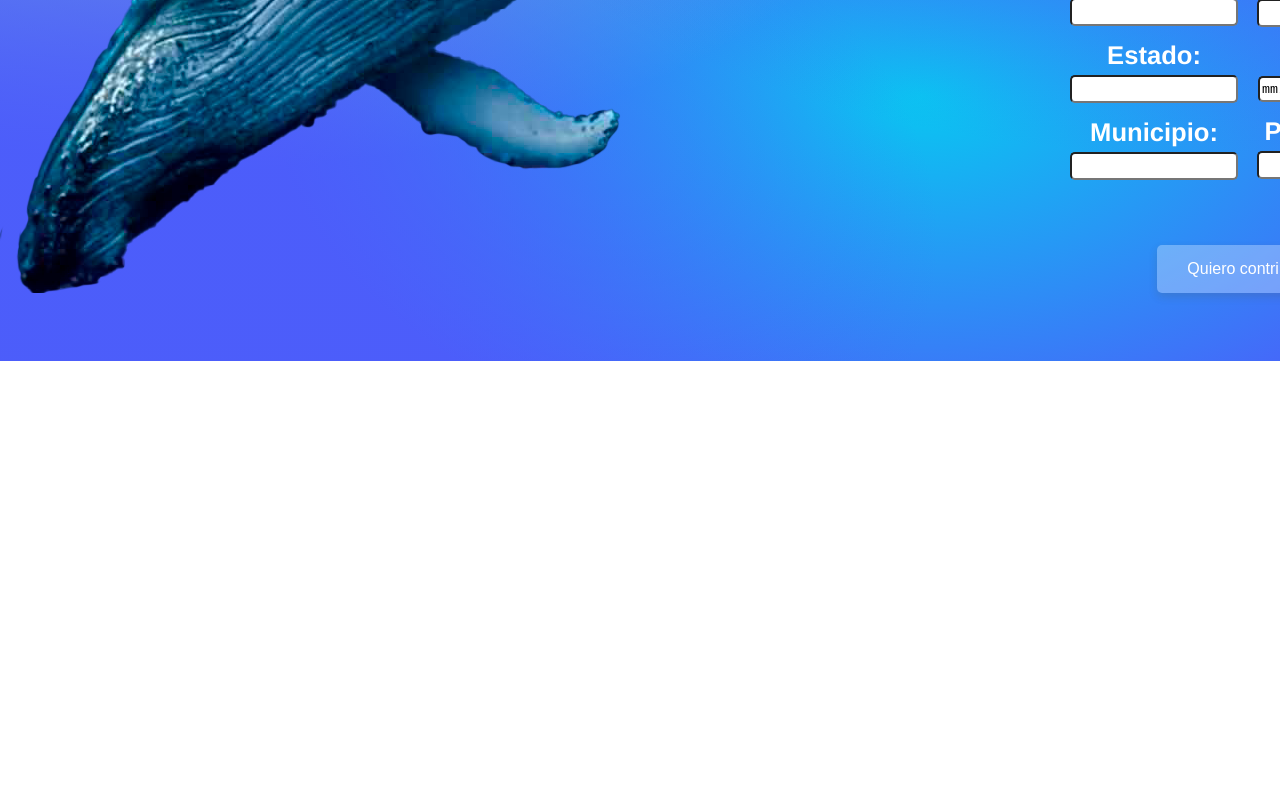
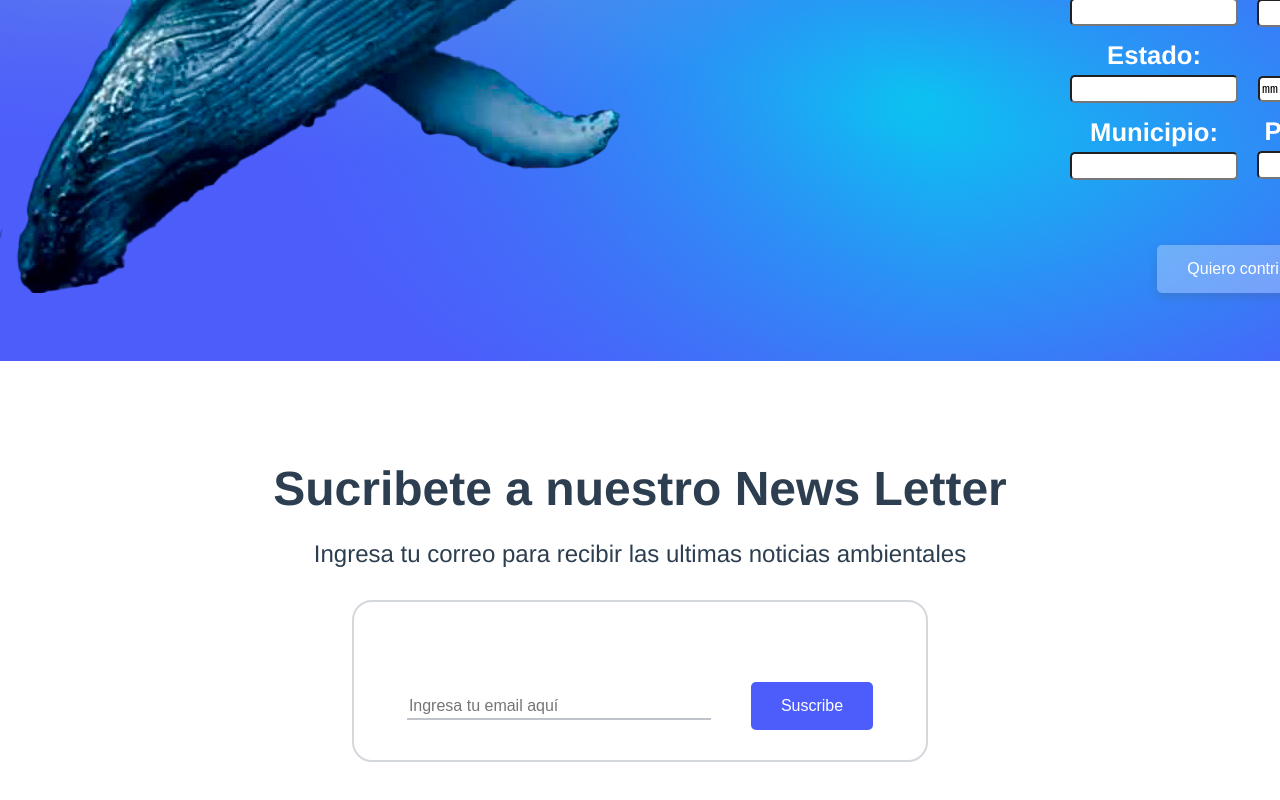
Before and after one commit to JosafatJimenezB/HacktTheOcean-Hackaton, a Vue app in the folder client/: page /#/ in a window 1280 px wide. Shown: the part 2332-3132 px from the top of the page. Before the commit the page ends 2693 px from the top, so only its background shows below. Built offline with nearby package versions, Linux system fonts and the light colour scheme.

Commit message:
add: añadiendo un newsletter

```diff
--- a/client/src/App.vue
+++ b/client/src/App.vue
@@ -14,6 +14,7 @@
   background: rgb(77,93,251);
   background: linear-gradient(45deg, rgba(77,93,251,1) 0%, rgba(8,200,246,1) 49%, rgba(77,93,251,1) 100%);
   box-sizing: border-box;
+  transition: all 0.3s;
 }
 
 
@@ -39,7 +40,9 @@
 
 
 
-
+html{
+  scroll-behavior: smooth;
+}
 
 
 body{
--- /dev/null
+++ b/client/src/components/contactoSeccion.vue
@@ -0,0 +1,75 @@
+<template>
+    <div class="container">
+        <h2>Sucribete a nuestro News Letter</h2>
+        <p>Ingresa tu correo para recibir las ultimas noticias ambientales</p>
+        <div class="form">
+            <form action="" method="post">
+                <input id="email" type="text" placeholder="Ingresa tu email aquí">
+                <button>Suscribe</button>
+            </form>
+        </div>
+    </div>
+</template>
+
+<style scoped>
+    .container{
+        margin: 0;
+        width: 100%;
+        height: auto;
+        padding: 100px 0;
+        background: #fff;
+    }
+
+    .container h2{
+        text-align: center;
+        font-size: 3rem;
+        color: #2c3e50;
+        margin: 0;
+    }
+
+    .container p{
+        text-align: center;
+        font-size: 1.5rem;
+        color: #2c3e50;
+        margin-bottom: 2rem;
+    }
+
+    .form{
+        width: 40%;
+        margin: 0 auto;
+        padding: 30px;
+        display: flex;
+        align-items: center;
+        justify-content: center;
+        border-radius: 20px;
+        border: 2px solid rgba(44, 62, 80, 0.2);
+    }
+
+
+    .form form input{
+        width: 300px;
+        height: 22px;
+        margin-right: 40px;
+        font-size: 1rem;
+        outline: none;
+        border: none;
+        border-bottom: 2px solid rgba(44, 62, 80, 0.3);
+    }
+
+    .form form input:active{
+        background: transparent;
+    }
+
+    .form form button{
+        margin-top: 50px;
+        padding: 15px 30px;
+        background: #4D5DFB;
+        font-size: 1rem;
+        border: none;
+        outline: none;
+        border-radius: 5px;
+        color: #fff;
+    }
+
+
+</style>
--- a/client/src/views/HomeView.vue
+++ b/client/src/views/HomeView.vue
@@ -3,6 +3,7 @@
   <landing />
   <peligro />
   <formulario />
+  <letter />
 </template>
 
 <script>
@@ -11,6 +12,7 @@
 import landing from '../components/LandingPage.vue'
 import peligro from '../components/peligroExtincion.vue'
 import formulario from '../components/formularioSeccion.vue'
+import letter from '../components/contactoSeccion.vue'
 
 export default {
   name: 'HomeView',
@@ -18,6 +20,7 @@ export default {
     landing,
     peligro,
     formulario,
+    letter,
   }
 }
 </script>
```
